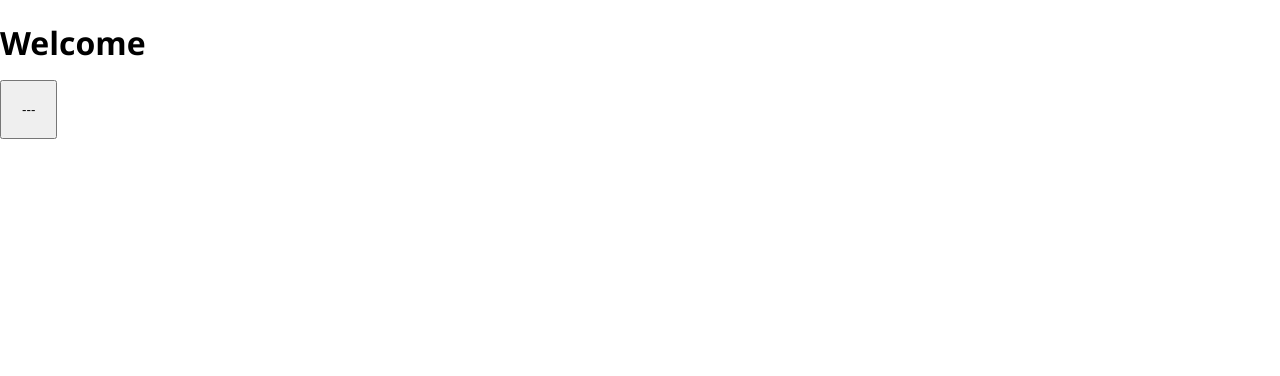
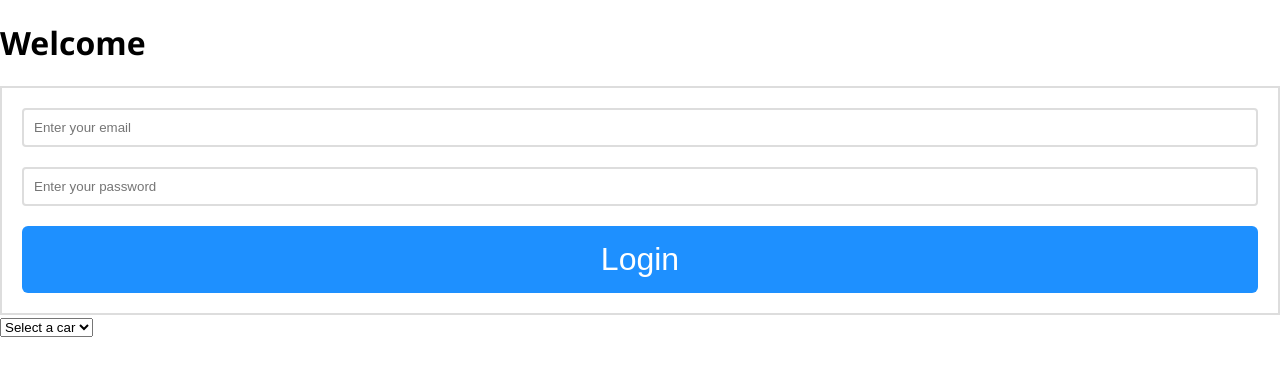
Before and after one commit to NikolaD93/js_dom, a plain HTML site: page index.html in a window 1280 px wide. Drawn offline with Linux system fonts and the light colour scheme.

Commit message:
dom4 class finish

```diff
--- /dev/null
+++ b/dom4.js
@@ -0,0 +1,63 @@
+//? Forms
+// formElement.addEventListener("submit", (e) => {
+//     e.preventDefault()
+//     console.log('submitted')
+// })
+
+// const formElement = document.querySelector('#login-form');
+// const emailInputElement = document.querySelector('#email-input');
+// const passwordInputElement = document.querySelector('#password-input');
+
+// formElement.addEventListener("submit", (e) => {
+//     e.preventDefault()
+//     let emailValue = emailInputElement.value;
+//     let passwordValue = passwordInputElement.value;
+//     console.log(`Email address: ${emailValue} ------- Password ${passwordValue}`)
+// })
+
+//? Remove event listener
+// const clickButtonElement = document.querySelector('#click-button');
+
+// clickButtonElement.addEventListener("click", handleClick, {
+//     once: true
+// })
+
+// function handleClick() {
+//     console.log('click')
+// }
+// clickButtonElement.removeEventListener("click", handleClick)
+
+//? focus/blur
+// const emailInputElement = document.querySelector('#email-input');
+// const passwordInputElement = document.querySelector('#password-input');
+// emailInputElement.addEventListener("focus", () => {
+//     console.log('focused!')
+// })
+// emailInputElement.addEventListener("blur", () => {
+//     console.log('blured!')
+// })
+
+//? DOM content loaded
+// document.addEventListener('DOMContentLoaded', () => {
+//     console.log('DOM is ready')
+// })
+
+//? Scroll
+// window.addEventListener('scroll', () => {
+//     console.log('page scrolled')
+// })
+
+//? Change
+const selectElement = document.querySelector('#cars')
+selectElement.addEventListener('change', () => {
+    console.log(selectElement.value)
+})
+
+//? keydown/keyup
+document.addEventListener('keydown', (e) => {
+    console.log(`Keydown ${e.key}`)
+})
+
+document.addEventListener('keyup', (e) => {
+    console.log(`Keyup ${e.key}`)
+})
--- a/index.html
+++ b/index.html
@@ -41,7 +41,7 @@
       commodi inventore, ipsum ex reprehenderit saepe vel eveniet quam dolor
       fuga molestiae incidunt.
     </p> -->
-    <button class="btn-menu" id="btn-menu">---</button>
+    <!-- <button class="btn-menu" id="btn-menu">---</button>
     <div class="sidebar" id="sidebar">
       <ul>
         <li>a</li>
@@ -51,7 +51,24 @@
         <li>e</li>
       </ul>
       <button class="btn-close" id="btn-close">x</button>
-    </div>
-    <script src="dom3.js"></script>
+    </div> -->
+
+    <form id="login-form">
+      <input type="email" id="email-input" placeholder="Enter your email" />
+      <input
+        type="password"
+        id="password-input"
+        placeholder="Enter your password"
+      />
+      <button id="btn-submit" class="btn">Login</button>
+    </form>
+
+    <select id="cars">
+      <option value="">Select a car</option>
+      <option value="mazda">Mazda</option>
+      <option value="seat">Seat</option>
+      <option value="opel">Opel</option>
+    </select>
+    <script src="dom4.js"></script>
   </body>
 </html>
--- a/style.css
+++ b/style.css
@@ -68,3 +68,17 @@ body.dark {
   top: 0;
   right: 0;
 }
+
+form {
+  border: 2px solid #ddd;
+  display: flex;
+  flex-direction: column;
+  padding: 20px;
+  gap: 20px;
+}
+
+input {
+  padding: 10px;
+  border: 2px solid #ddd;
+  border-radius: 4px;
+}
```
